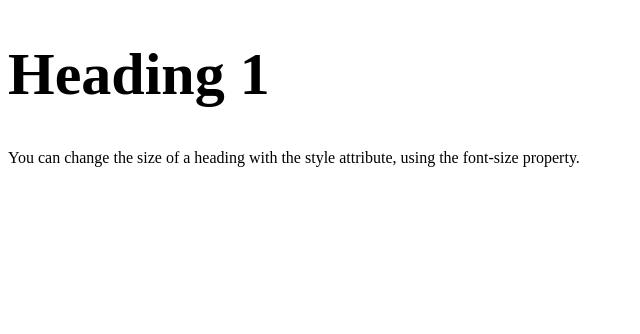
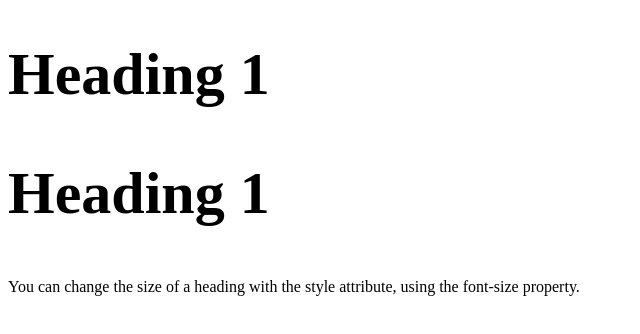
Before and after one commit to mitcareem/demo-to-netlify, a plain HTML site: page index.html in a window 1280 px wide. Shown: the whole page, without its empty margins (0-640 px from the left). Drawn offline with Linux system fonts and the light colour scheme.

Commit message:
Update index.html
h2 added

```diff
--- a/index.html
+++ b/index.html
@@ -3,6 +3,7 @@
 <body>
 
 <h1 style="font-size:60px;">Heading 1</h1>
+<h2 style="font-size:60px;">Heading 1</h2>
 
 <p>You can change the size of a heading with the style attribute, using the font-size property.</p>
 
```
